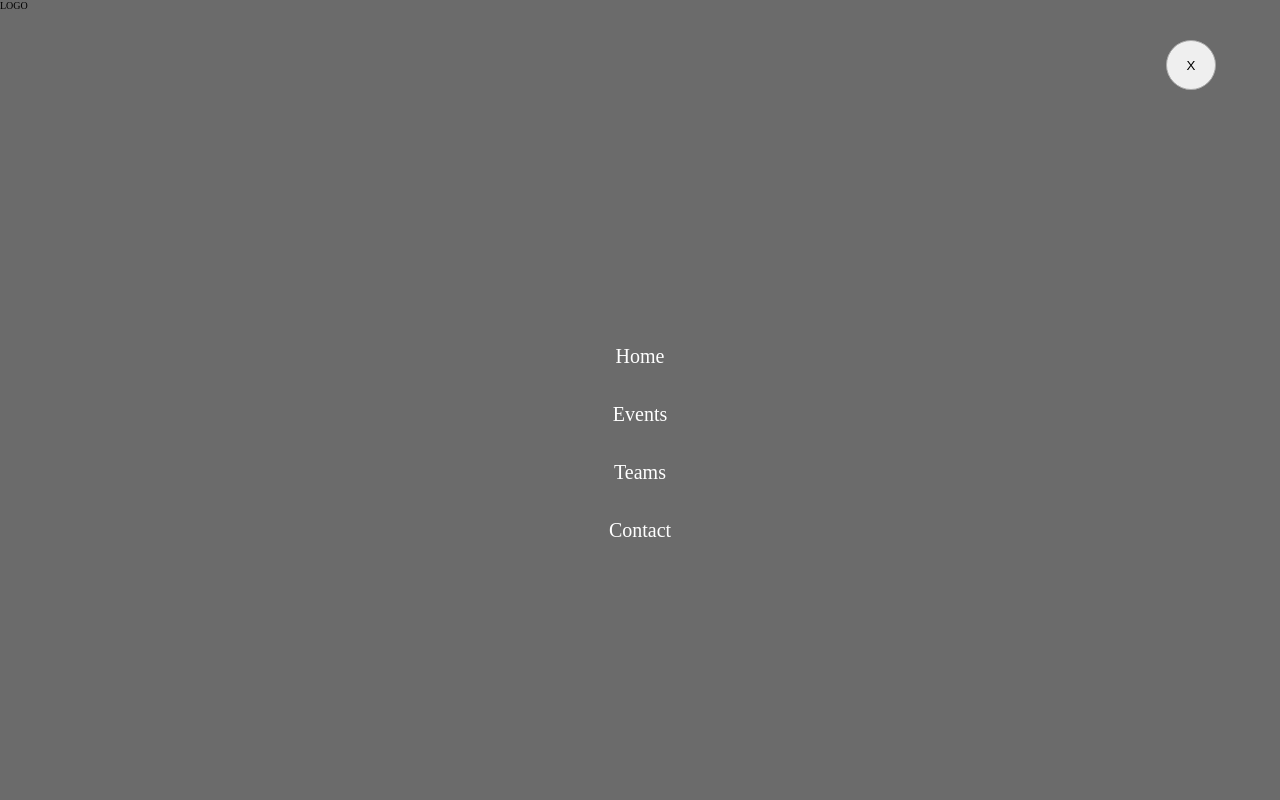
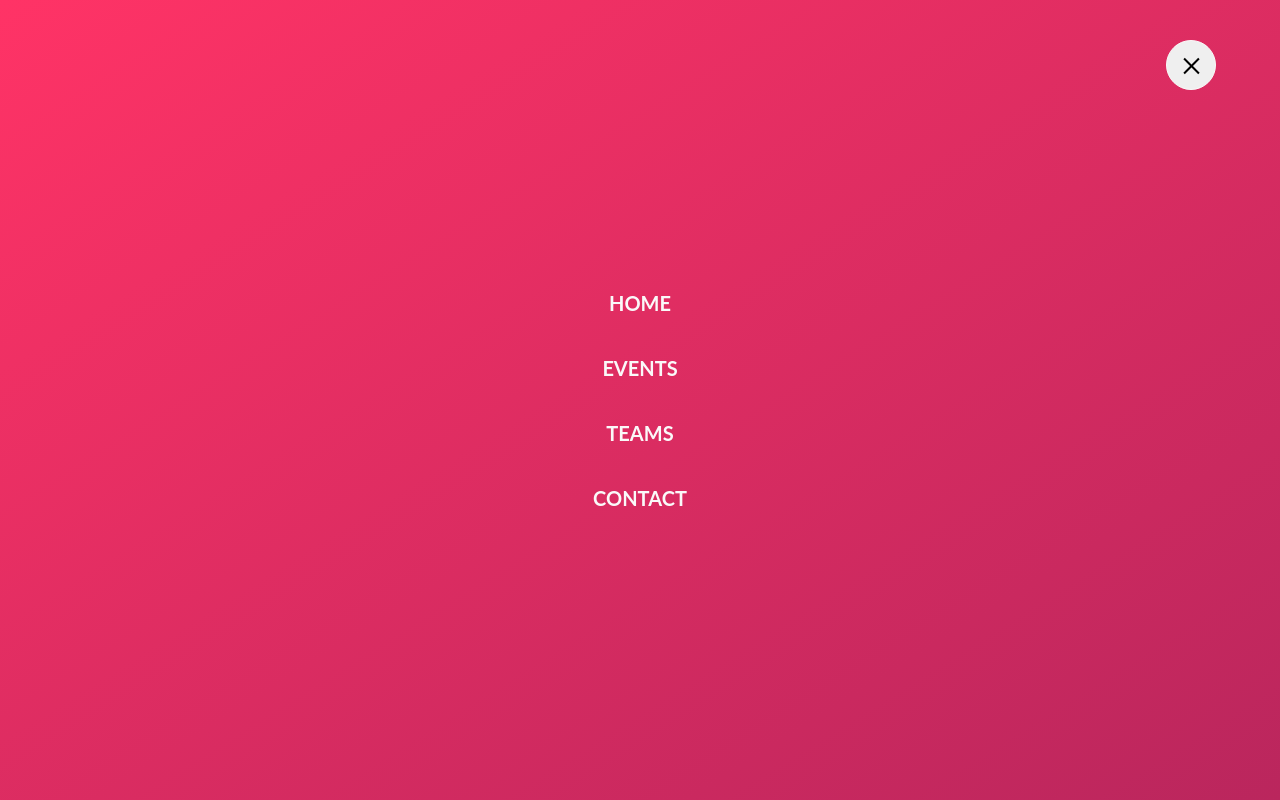
Before and after one commit to NIT-Meghalaya/Shishir-2020, a Next.js app: page / in a window 1280 px wide. Both pictures are taken after a click on the button 1191 px from the left and 65 px from the top of the page. Built offline with nearby package versions, Linux system fonts and the light colour scheme.

Commit message:
Added SaSS starter setup, updated readme, changed navbar

```diff
--- a/package.json
+++ b/package.json
@@ -1,5 +1,5 @@
 {
-  "name": "Shishir-2020",
+  "name": "shishir-2020",
   "version": "1.0.0",
   "description": "NIT Meghalaya's Cultural Festival",
   "main": "index.js",
--- /dev/null
+++ b/sass/abstract/_mixins.scss
@@ -0,0 +1,24 @@
+@mixin respond($device){
+
+    @if $device==large-desktop{
+        @media only screen and (min-width:1800px){
+            @content;
+        }
+    }
+     @if $device==tablet{
+        @media only screen and (max-width:900px){
+            @content;
+        }
+    }
+
+    @if $device==phone{
+        @media only screen and (max-width:600px){
+            @content;
+        }
+    }
+      @if $device==phone-sm{
+        @media only screen and (max-width:400px){
+            @content;
+        }
+    }
+}
--- /dev/null
+++ b/sass/abstract/_variables.scss
@@ -0,0 +1,20 @@
+$primary-color: #eb2f64;
+$primary-color-light: #FF3366;
+$primary-color-dark: #BA265D;
+
+$color-background-dark:#1b262c;
+
+$color-grey-light-1: #faf9f9;
+$color-grey-light-2: #f4f2f2;
+$color-grey-light-3: #f0eeee;
+$color-grey-light-4: #ccc;
+
+$color-grey-dark-1: #333;
+$color-grey-dark-2: #777;
+$color-grey-dark-3: #999;
+
+$text-color:#333;
+
+
+$shadow-dark: 0 2rem 6rem rgba(0,0,0,.3);
+$shadow-light: 0 2rem 5rem rgba(0,0,0,.06);
--- /dev/null
+++ b/sass/base/_base.scss
@@ -0,0 +1,35 @@
+*,*::after,*::before{
+    margin:0;
+    padding:0;
+    box-sizing: inherit;
+}
+
+html{
+    font-size:62.5%;
+    scroll-behavior: smooth;
+
+    @include respond(large-desktop){
+        font-size:80%;
+    }
+    @include respond(tablet){
+        font-size:56.5%;
+    }
+
+    @include respond(phone){
+        font-size:50%;
+    }
+
+}
+body{
+    box-sizing: border-box;
+    font-family: 'Lato', sans-serif;
+    font-weight: 300;
+    color:$text-color;
+    line-height: 1.5;
+}
+a{
+    text-decoration:none;
+}
+ul{
+    list-style: none;
+}
--- /dev/null
+++ b/sass/base/_typography.scss
@@ -0,0 +1,38 @@
+.secondary-heading {
+  color: $primary-color;
+  font-size: 3.5rem;
+  text-align: center;
+  margin-top: 2rem;
+  @include respond(large-desktop) {
+    font-size: 4rem;
+  }
+  @include respond(tablet) {
+    font-size: 3rem;
+  }
+  @include respond(phone) {
+    font-size: 2.5rem;
+  }
+  @include respond(phone-sm) {
+    font-size: 2.2rem;
+    margin-top: 3rem;
+  }
+}
+
+.paragraph {
+  font-size: 2rem;
+  color: $text-color;
+  font-weight: 400;
+  text-align:justify;
+  text-justify:inter-word;
+  @include respond(large-desktop) {
+    font-size: 2.5rem;
+  }
+  @include respond(phone) {
+    font-size: 1.8rem;
+  }
+}
+
+.tertiary-heading {
+  font-size: 1.5rem;
+  color: $text-color;
+}
--- /dev/null
+++ b/sass/base/_utilities.scss
@@ -0,0 +1,18 @@
+.u-margin-bottom-small{
+    margin-bottom:2rem !important;
+}
+.u-margin-bottom-medium{
+    margin-bottom:4rem !important;
+}
+.u-margin-bottom-large{
+    margin-bottom:6rem !important;
+}
+.u-margin-top-small{
+    margin-top:2rem !important;
+}
+.u-margin-top-medium{
+    margin-top:4rem !important;
+}
+.u-margin-top-large{
+    margin-top:6rem !important;
+}
--- /dev/null
+++ b/sass/styles.scss
@@ -0,0 +1,7 @@
+@import 'abstract/variables';
+@import 'abstract/mixins';
+@import 'abstract/animations';
+
+@import 'base/base.scss';
+@import 'base/typography';
+@import 'base/utilities';
--- a/ui/nav/nav.js
+++ b/ui/nav/nav.js
@@ -23,30 +23,34 @@ export default class Nav extends React.Component {
       return (
         <div className="nav-container">
           <button className="circle-button" onClick={() => this.handleClick()}>
-            X
+            <div className="crosslines crosslines--1"></div>
+            <div className="crosslines crosslines--2"></div>
           </button>
-          <div className="logo-wrap">LOGO</div>
+
+          <div className="navigation">
             <div className="item">
               <Link href="/">
-              <a>Home</a>
+                <a className="nav-link">Home</a>
               </Link>
             </div>
             <div className="item">
               <Link href="/events">
-              <a>Events</a>
+                <a className="nav-link">Events</a>
               </Link>
             </div>
             <div className="item">
               <Link href="/teams">
-              <a>Teams</a>
+                <a className="nav-link">Teams</a>
               </Link>
             </div>
             <div className="item">
               <Link href="/contact">
-              <a>Contact</a>
+                <a className="nav-link">Contact</a>
               </Link>
             </div>
           </div>
+        </div>
+
       );
     else
       return (
--- a/ui/nav/nav.scss
+++ b/ui/nav/nav.scss
@@ -1,6 +1,8 @@
+@import '../../sass/styles.scss';
+
 .nav-container {
   display: block;
-  background: #6b6b6b;
+  background: linear-gradient(to bottom right,$primary-color-light,$primary-color-dark);
   position: fixed;
   top: 0;
   left: 0;
@@ -20,9 +22,10 @@
     margin: 1.5rem 0;
     padding: 1rem;
 
-    &:hover {
-      background: rgb(59, 59, 59);
-    }
+
+    // &:hover {
+    //   background: $primary-color-light;
+    // }
   }
 }
 
@@ -32,22 +35,54 @@
   width: 5rem;
   height: 5rem;
   z-index: 5;
-  position: absolute;
+  position: fixed;
   top: 5%;
   right: 5%;
-  border: 1px solid #aaaaaa;
+  border: 1px solid $color-grey-light-1;
+  cursor:pointer;
 
   .lines {
     display: block;
     margin: 0 auto;
     background: #000;
     height: 0.2rem;
-    width: 90%;
-    margin: 0.5rem 0;
+    width: 1.3rem;
+    margin: 0.5rem auto;
   }
 }
 
-a {
-  text-decoration: none;
-  color: #fff;
+
+
+.nav-link{
+  text-transform:uppercase;
+  font-weight:bold;
+  color: $color-grey-light-1;
+  &:link,&:visited{
+    color: $color-grey-light-1;
+  }
+  &:active,&:hover{
+     color:$color-grey-dark-1;
+  }
 }
+.crosslines{
+  display: block;
+    margin: 0 auto;
+    background: #000;
+    height: 0.2rem;
+    width: 2.1rem;
+    margin: 0.5rem auto;
+    &--1{
+      transform:translateY(0.4rem) rotateZ(45deg);
+
+    }
+  &--2{
+    transform:translateY(-0.3rem) rotateZ(-45deg);
+    }
+
+}
+.navigation{
+  position: absolute;
+  top:50%;
+  left:50%;
+  transform:translate(-50%,-50%);
+}
```
Also changed, not shown: sass/abstract/_animations.scss (added), 1 other file (tests, documents, lock files or other folders). Lines whose indentation alone changed are shown as unchanged.
